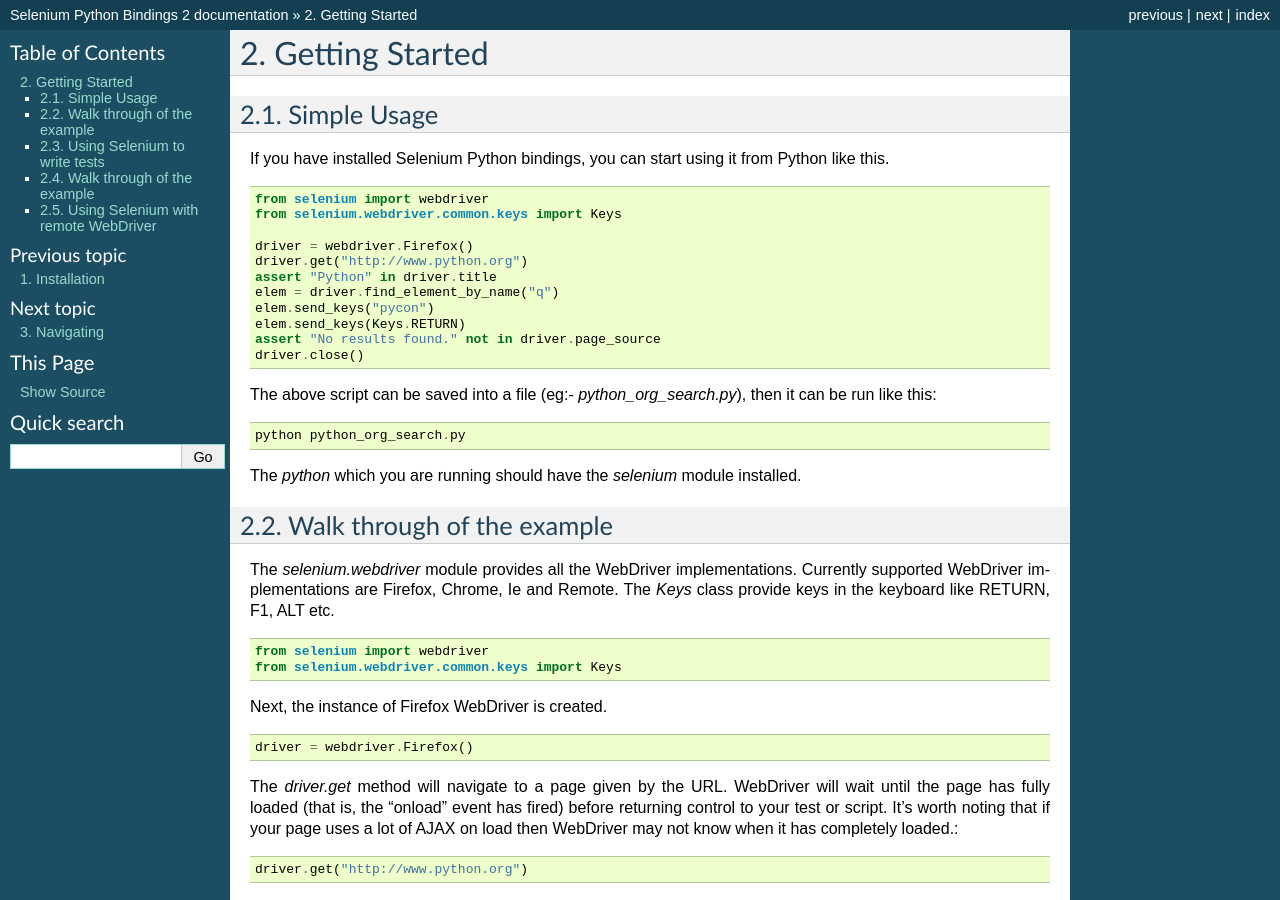
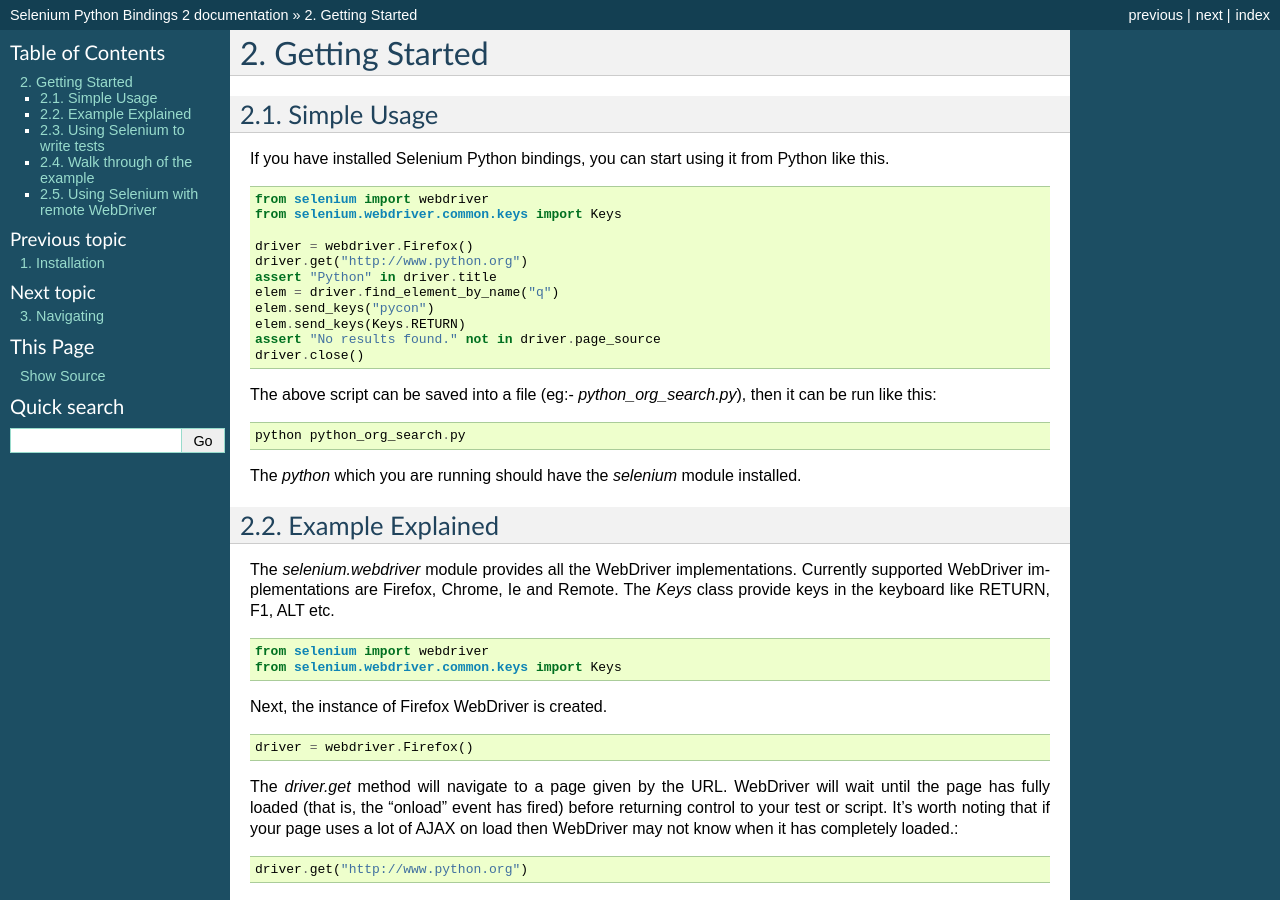
Before and after one commit to baijum/selenium-python, a Sphinx documentation site: the page built from source/getting-started.rst, in a window 1280 px wide and 900 px high. Built offline with Sphinx 7.4.7, drawn with Linux system fonts in a browser that asks for light colours.

Commit message:
simple title - avoid duplicate

```diff
--- a/source/getting-started.rst
+++ b/source/getting-started.rst
@@ -31,8 +31,8 @@
 The `python` which you are running should have the `selenium` module
 installed.
 
-Walk through of the example
-~~~~~~~~~~~~~~~~~~~~~~~~~~~
+Example Explained
+~~~~~~~~~~~~~~~~~
 
 The `selenium.webdriver` module provides all the WebDriver
 implementations.  Currently supported WebDriver implementations are
```
